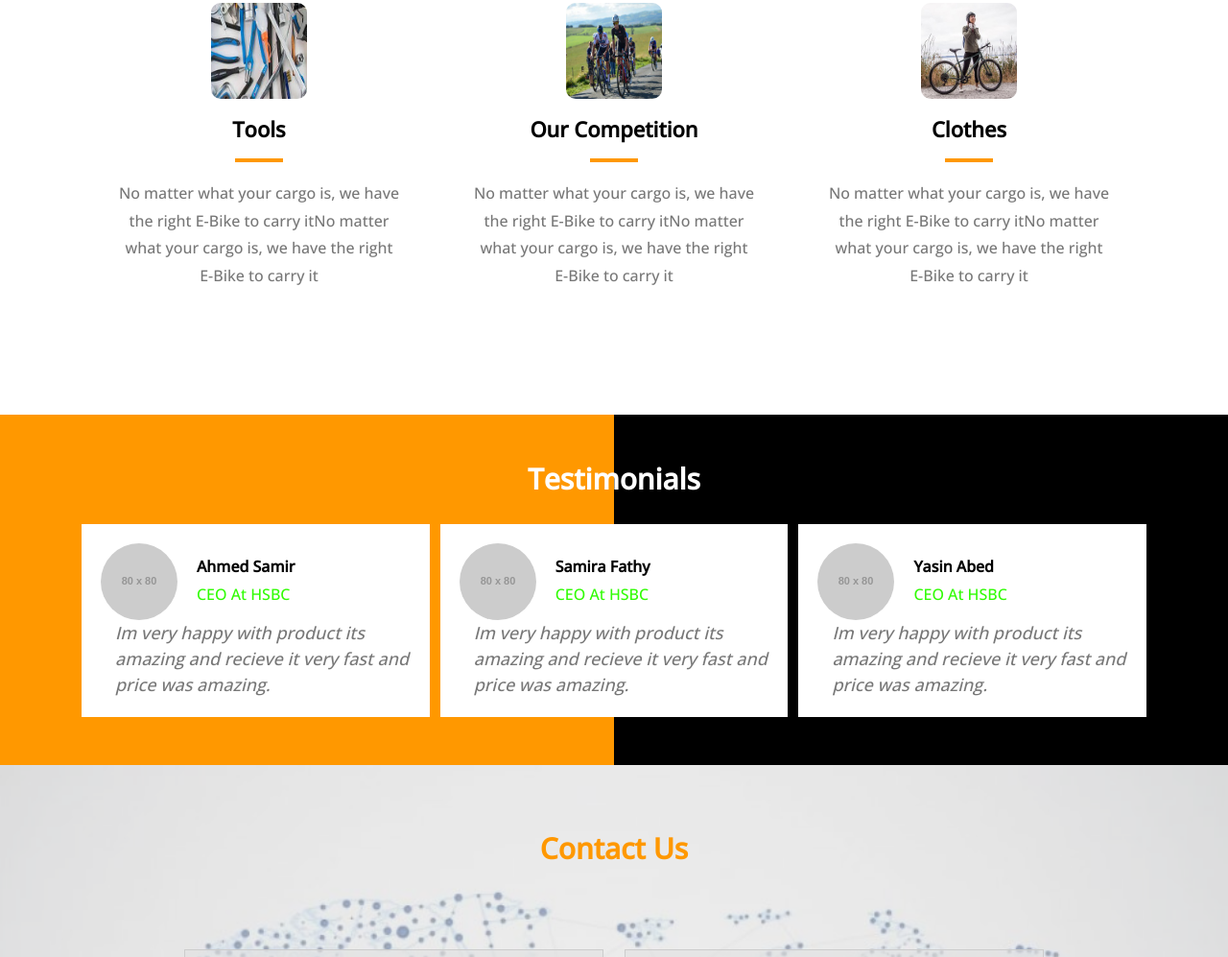
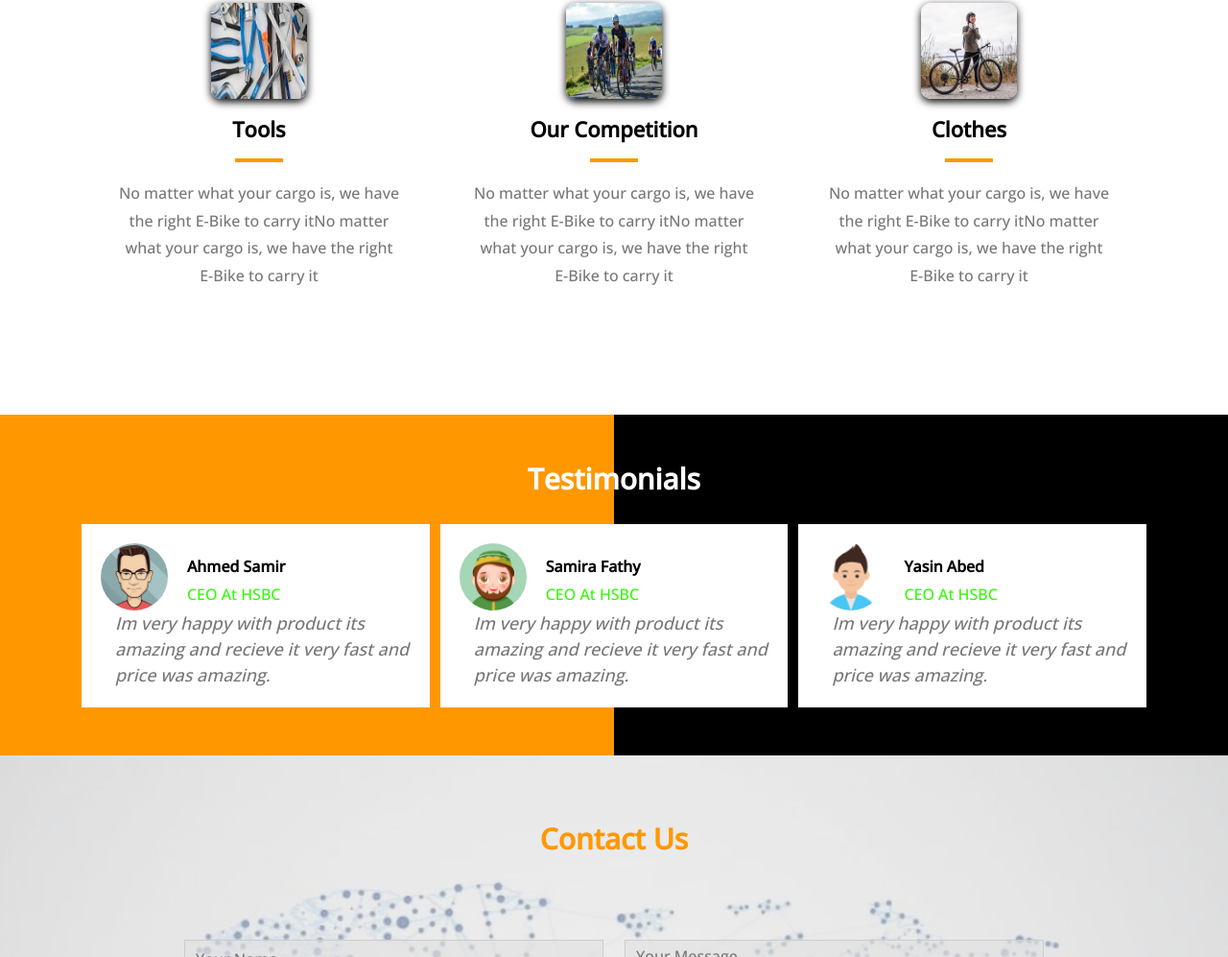
Before and after one commit to amrkhairy2099/Bike-Store, a plain HTML site: page Bike.html in a window 1280 px wide. Shown: the part 3803-4800 px from the top of the page at 96% size. Drawn offline with nearby package versions, Linux system fonts and the light colour scheme; placeholder pictures from the web are drawn by us.

Commit message:
Mdifie somthing

```diff
--- a/Bike.html
+++ b/Bike.html
@@ -5,10 +5,11 @@
 		<meta name="viewport" content="width=device-width, initial-scale=1.0">
 		<!--Font Awesome Library-->
 		<link rel="stylesheet" href="css/all.min.css"/>
-		<link rel="stylesheet" href="css/normalize.css">
-		<link rel="stylesheet" href="main-css.css">
-		<link rel="stylesheet" href="https://fonts.googleapis.com/css2?family=Open+Sans:wght@300;500&display=swap">
-		<title>Bike</title>
+		<link rel="stylesheet" href="css/normalize.css"/>
+		<link rel="stylesheet" href="main-css.css"/>
+		<link rel="stylesheet" href="https://fonts.googleapis.com/css2?family=Open+Sans:wght@300;500&display=swap"/>
+		<link rel="shortcut icon" type="image" href="imgs/logo.png"/>
+		<title>Bike Store</title>
 	</head>
 	<body>
 		<!-- Start Settings Box -->
@@ -244,7 +245,7 @@
 			<h2>Testimonials</h2>
 				<div class="ts-box">
 					<div class="person-info">
-						<img src="https://placehold.it/80/#CCC" alt="">
+						<img src="imgs/teste-01.jpg" alt="">
 						<h4>Ahmed Samir</h4>
 						<p>CEO At HSBC</p>
 					</div>
@@ -252,7 +253,7 @@
 				</div>
 				<div class="ts-box">
 					<div class="person-info">
-						<img src="https://placehold.it/80/#CCC" alt="">
+						<img src="imgs/teste-02.jpg" alt="">
 						<h4>Samira Fathy</h4>
 						<p>CEO At HSBC</p>
 					</div>
@@ -260,7 +261,7 @@
 				</div>
 				<div class="ts-box">
 					<div class="person-info">
-						<img src="https://placehold.it/80/#CCC" alt="">
+						<img src="imgs/teste-03.png" alt="">
 						<h4>Yasin Abed</h4>
 						<p>CEO At HSBC</p>
 					</div>
--- a/main-css.css
+++ b/main-css.css
@@ -704,6 +704,7 @@ body{
 .features .feat-box img {
 	width: 100px;
 	border-radius: 10px;
+	box-shadow: 0 3px 8px;
 }
 .features .feat-box h4 {
 	font-size: 22px;
@@ -801,6 +802,7 @@ body{
 }
 .testimonials .ts-box .person-info img {
 	float: left;
+	width: 70px;
 	border-radius: 50%;
 	margin-right: 20px;
 }
```
Also changed, not shown: imgs/feat-02.png, imgs/logo.png (added), imgs/teste-01.jpg (added), imgs/teste-02.jpg (added), imgs/teste-03.png (added), main.css.txt (deleted).
